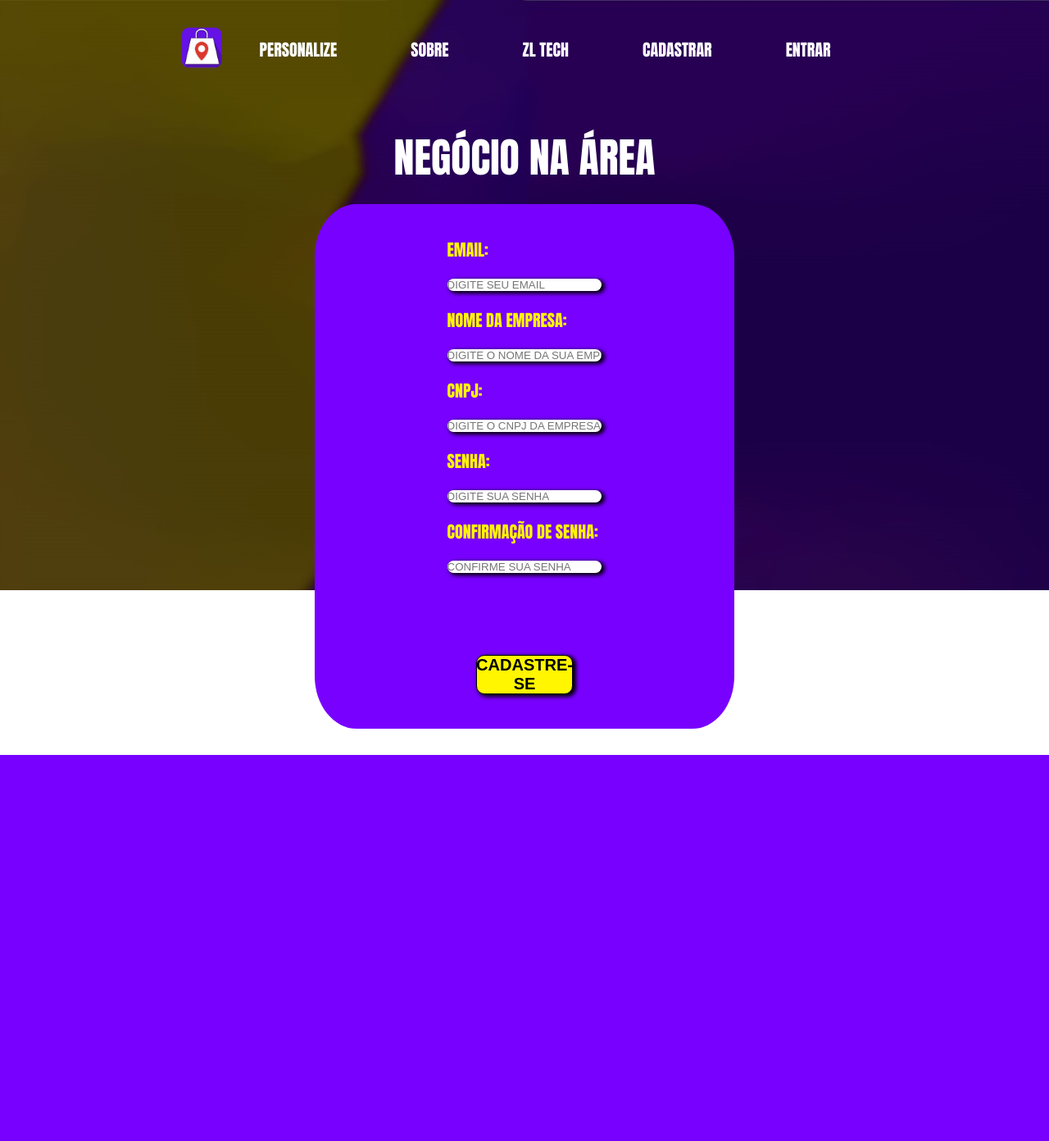
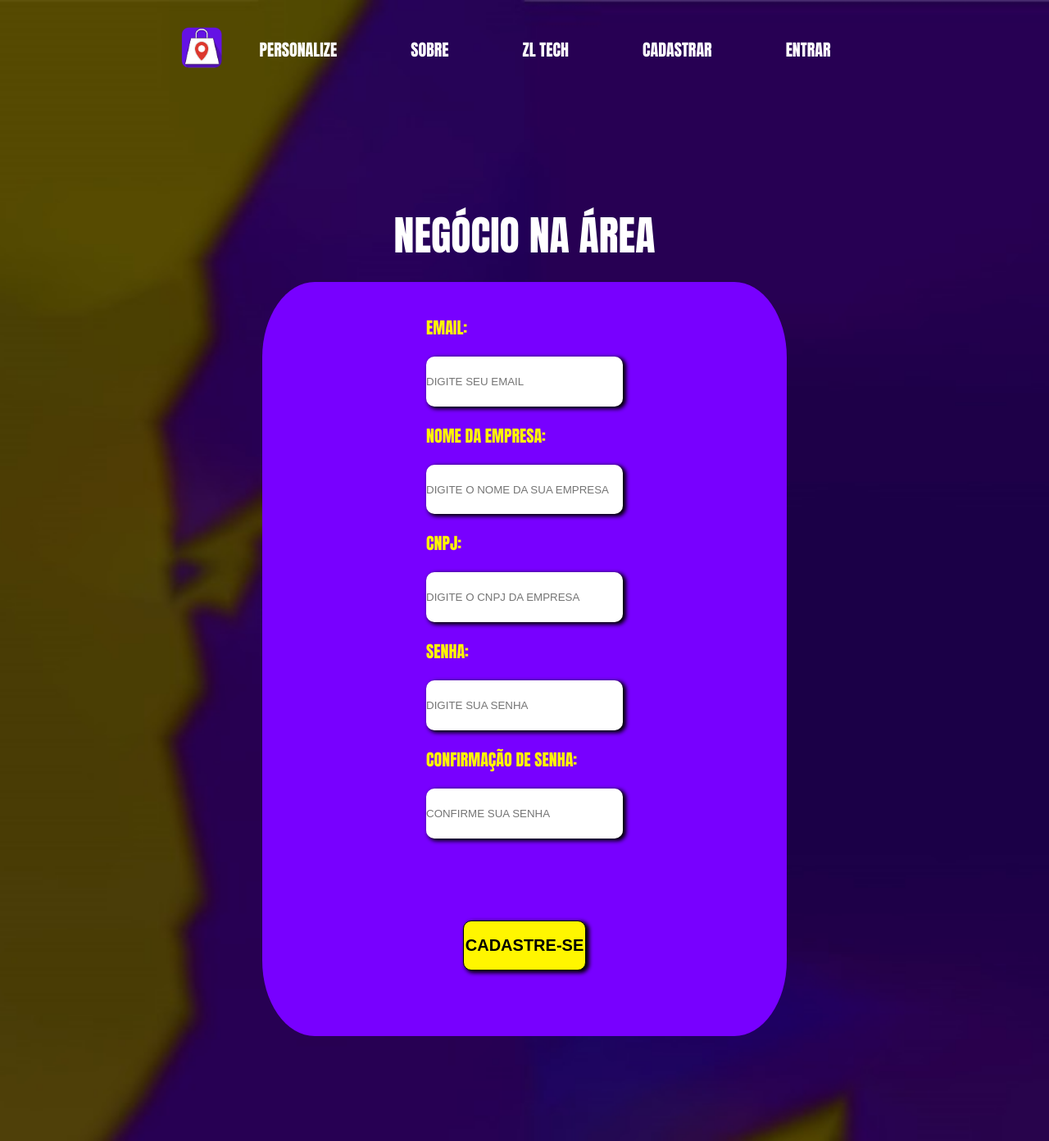
Before and after one commit to ZLTech2/Site-Negocio-na-area, a PHP site: page /php/cadastro.html in a window 1280 px wide. Shown: the whole page at 82% size. Before the commit the page ends 921 px from the top, so only its background shows below. Run offline with PHP 8.4, Linux system fonts and the light colour scheme.

Commit message:
[fix] mudando background-image

```diff
--- a/css/styles-cadastro.css
+++ b/css/styles-cadastro.css
@@ -1,3 +1,8 @@
+:root{
+   --cor-roxa: rgb(120, 0, 255);
+   --cor-amarela: rgb(255, 246, 0);
+}
+
 *{
     margin: 0;
     padding: 0;
@@ -13,8 +18,10 @@ html{
     font-family: Impact, Haettenschweiler, 'Arial Narrow Bold', sans-serif;
     /* background-color: rgb(194, 194, 194); */
     background-image: url(../assets/images/fundo.jpg);
-    background-size: 100%;
+    background-size: cover;
     background-repeat: no-repeat;
+    background-position: center;
+    min-height: 100vh;
  }
 
  header{
@@ -57,7 +64,7 @@ html{
     justify-content: center;
     align-items: center;
     flex-direction: column;
-    height: 100vh;
+    width: 100%;
     /* max-height: 100%; */
  }
 
@@ -70,7 +77,7 @@ html{
 
  .container-form form{
     /* border: solid blue 1px; */
-    width: 40%;
+    width:50%;
     display: flex;
     flex-direction: column;
     align-items: center;
@@ -79,7 +86,7 @@ html{
     background-color: rgb(120, 0, 255);
     border-radius: 10%;
     margin-bottom: 10%;
-    height: 80vh;
+    height: 115vh;
  }
 
  .container-form form input, label, button{
@@ -95,20 +102,30 @@ html{
 
  }
 
-.container-form label, button{
+.container-form label, .container-form form button{
     font-size: 20px;
 }
 
-.container-form form input, button{
+.container-form form input, .container-form form button{
     box-shadow: 3px 2px 5px 1px;
 
 }
+
+.container-form form input:focus {
+   outline: 2px solid var(--cor-amarela);
+   box-shadow: 0 0 5px var(--cor-amarela);
+}
+
+/* .container-form form input[type="email"]{
+   border: solid red 5px;
+} */
+
  .container-form form input{
     border-radius: 10px;
     border: none;
     width: 40%;
     display: flex;
-    height: 4.5rem;
+    height: 6rem;
  }
 
 .container-form form button{
@@ -123,12 +140,12 @@ html{
     font-weight: bold;
     margin-top:100px;
     border-radius: 10px;
-    height: 4.5rem;
+    height: 6rem;
     margin-bottom: 10%;
 
 }
 
 .container-form form button:hover{
-    color: rgb(120, 0, 255);
+    background-color: var(--cor-roxa);
     transition: 0.4s ease;
 }
--- a/php/cadastro.html
+++ b/php/cadastro.html
@@ -29,7 +29,7 @@
             <h1>Negócio na Área</h1>
             <form action="" method="post">
                 <label for="email"> Email:</label>
-                    <input type="text" placeholder="Digite seu email" required>
+                    <input type="email" placeholder="Digite seu email" required>
                 <label for="empresa">Nome da empresa:</label>
                     <input type="text" placeholder="Digite o nome da sua empresa" required>
                 <label for="cnpj">CNPJ:</label>
@@ -46,5 +46,6 @@
             <p>redes sociais</p>
         </footer> -->
     </main>
+    <script src="../js/script.js" defer></script>
 </body>
 </html>
```
Also changed, not shown: css/styles-login.css (+15 -6 lines).
